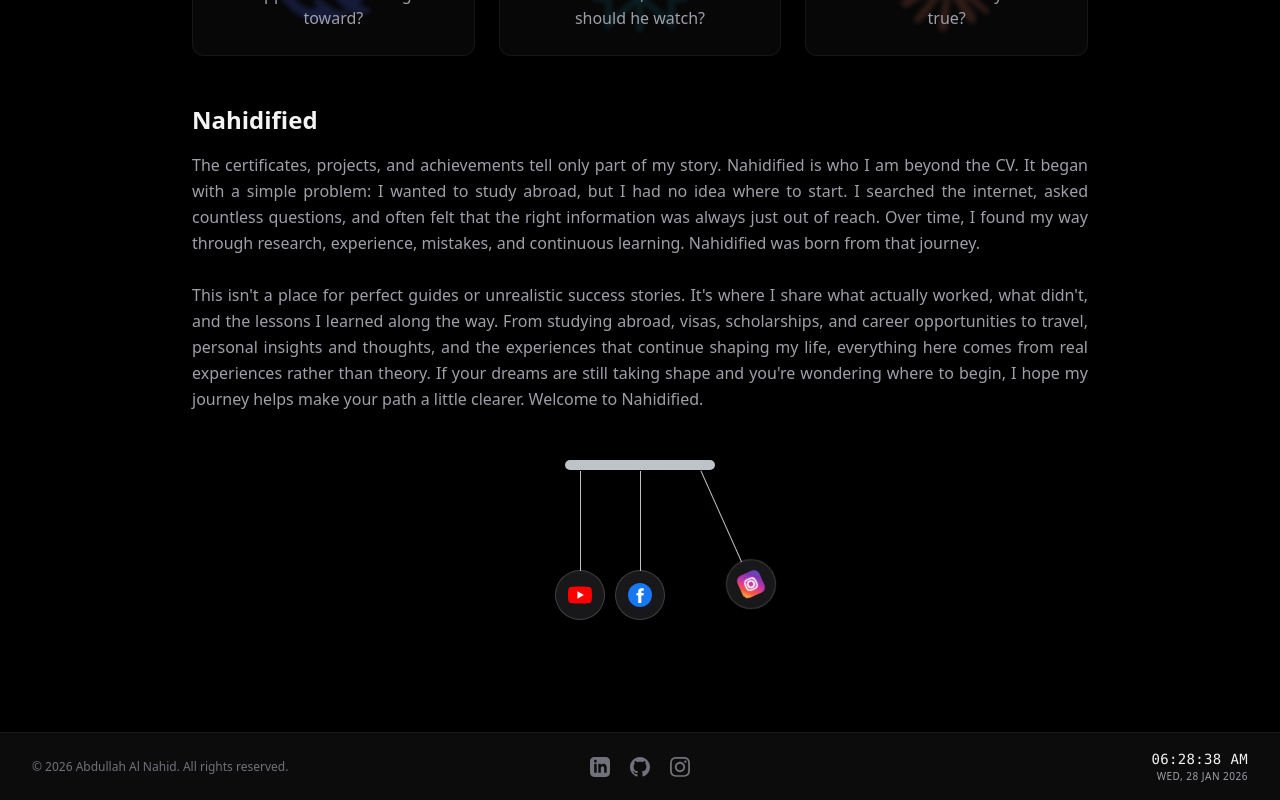
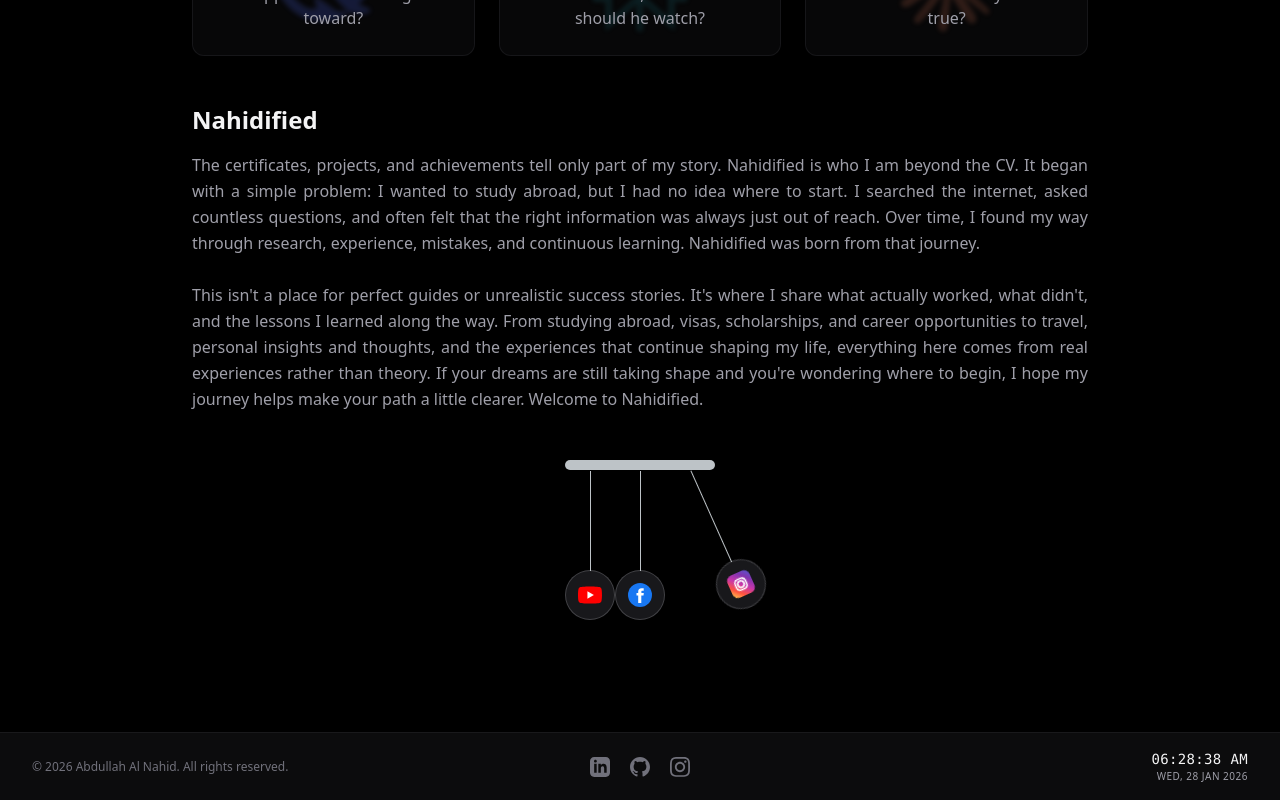
Before and after one commit to abdullahalnahid0503/aanahid, a Vue app: page /about in a window 1280 px wide. Shown: the part 1951-2751 px from the top of the page. Built offline with nearby package versions, Linux system fonts and the light colour scheme.

Commit message:
Pendulum fixed and claude image add

```diff
--- a/src/pages/About.vue
+++ b/src/pages/About.vue
@@ -292,7 +292,7 @@ const flashcards = reactive<Flashcard[]>([
   margin-top: 100px;
   display: flex;
   justify-content: center;
-  gap: 10px;
+  gap: 0px;
 }
 
 .pendulum-ball {
```
